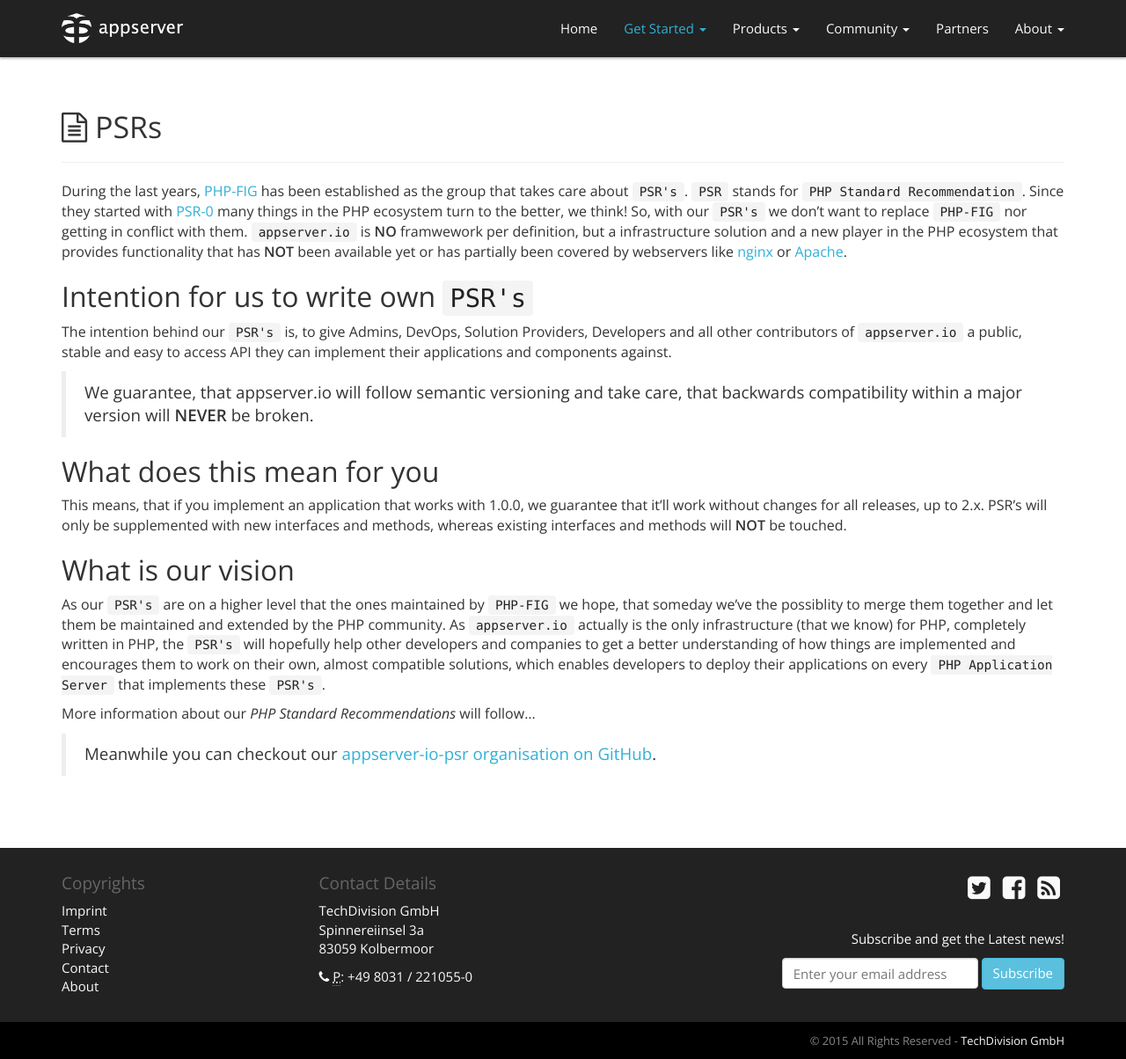
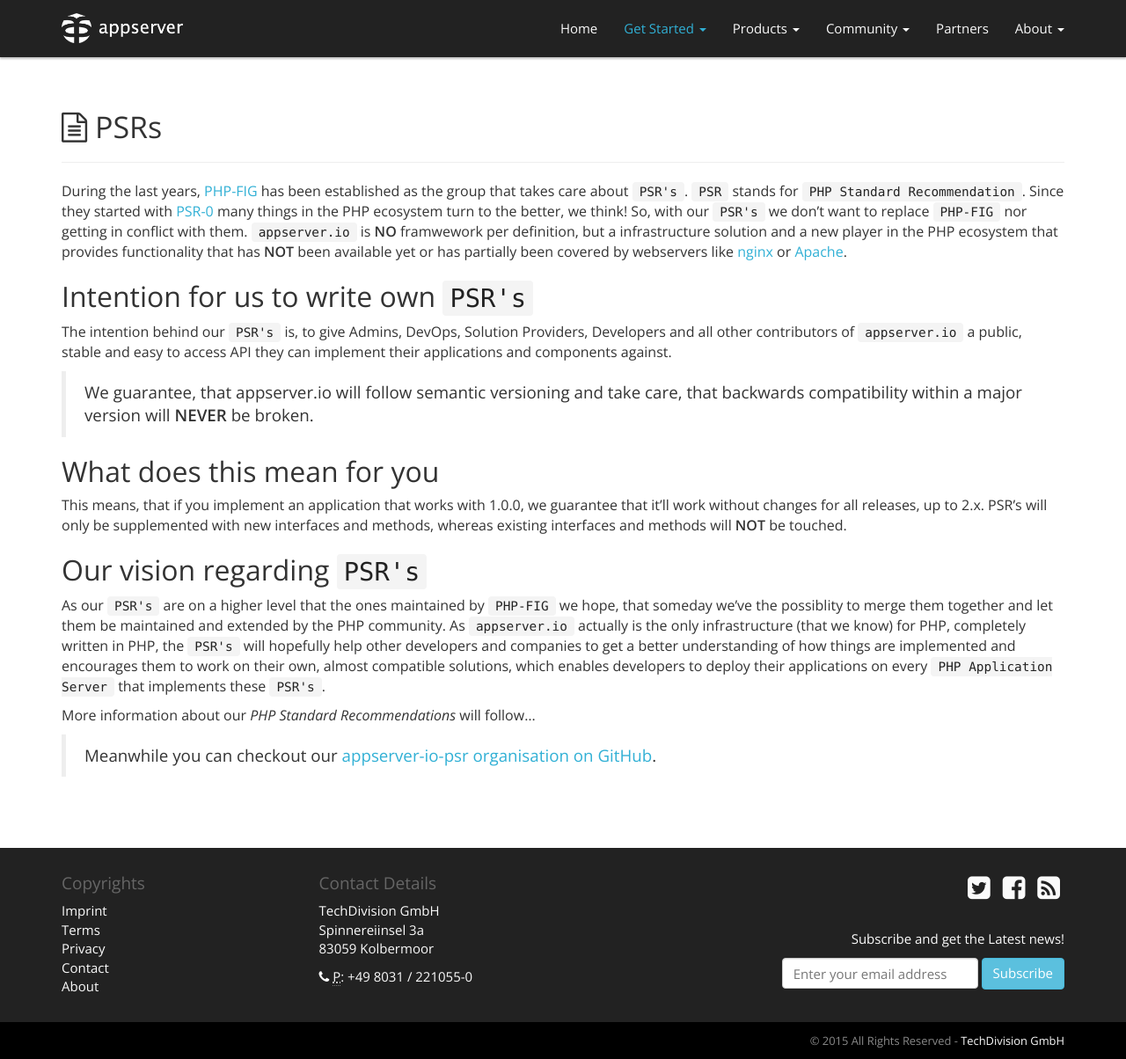
Before and after one commit to appserver-io/appserver, a Jekyll site: the page built from get-started/psrs.md, in a window 1280 px wide and 1204 px high. Shown: the whole window at 88% size. Built offline with Jekyll 4.4.1, drawn with Linux system fonts in a browser that asks for light colours; nearby versions of some CDN libraries; library files that are not in the unit come from our copies; Markdown is read by kramdown in place of the engine named in the settings.

Commit message:
Update psrs.md

```diff
--- a/get-started/psrs.md
+++ b/get-started/psrs.md
@@ -21,7 +21,7 @@ The intention behind our `PSR's` is, to give Admins, DevOps, Solution Providers,
 
 This means, that if you implement an application that works with 1.0.0, we guarantee that it'll work without changes for all releases, up to 2.x. PSR's will only be supplemented with new interfaces and methods, whereas existing interfaces and methods will **NOT** be touched.
 
-## What is our vision
+## Our vision regarding `PSR's`
 
 As our `PSR's` are on a higher level that the ones maintained by `PHP-FIG` we hope, that someday we've the possiblity to merge them together and let them be maintained and extended by the PHP community. As `appserver.io` actually is the only infrastructure (that we know) for PHP, completely written in PHP, the `PSR's` will hopefully help other developers and companies to get a better understanding of how things are implemented and encourages them to work on their own, almost compatible solutions, which enables developers to deploy their applications on every `PHP Application Server` that implements these `PSR's`.
 
```
